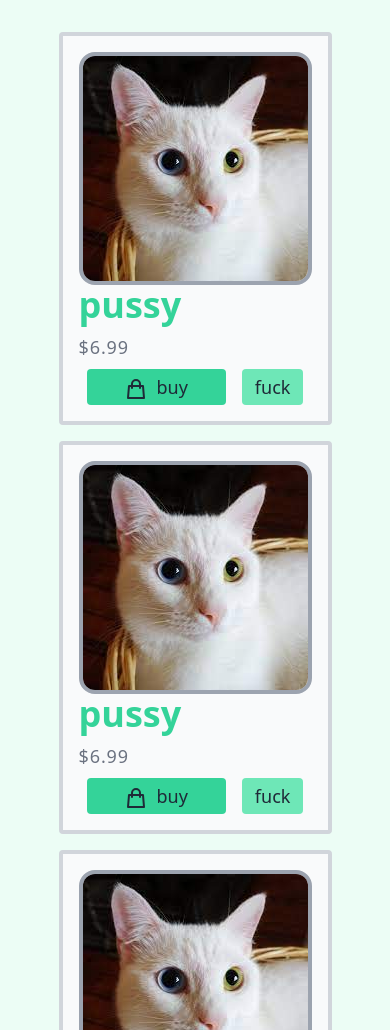
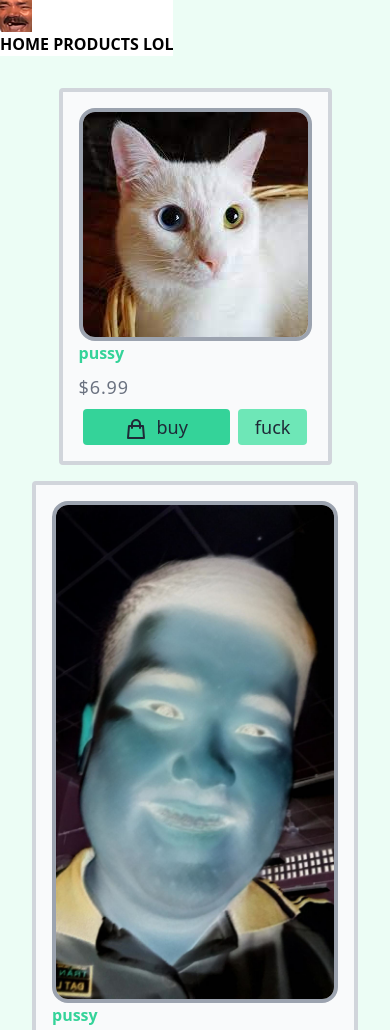
Before and after one commit to iLuvYouMegaHomo/CommercialWebsiteTest, a website: page public/index.html in a window 390 px wide. Shown: the top 1030 px of the page. Drawn offline with Linux system fonts and the light colour scheme.

Commit message:
more responsive design, now based on screen size

```diff
--- a/css/tailwind.css
+++ b/css/tailwind.css
@@ -2,16 +2,24 @@
 @import "tailwindcss/components";
 @import "tailwindcss/utilities";
 
+#taskbarContainer {
+    @apply inline-block bg-white
+}
+
+.taskbarButton {
+    @apply font-bold
+}
+
 .cardMain {
-    @apply flex-col items-center max-w-sm m-auto p-4 bg-gray-50 border-4 rounded border-gray-300
+    @apply items-center max-w-sm m-auto p-4 bg-gray-50 border-4 rounded border-gray-300
 }
 
 .imgMain {
-    @apply object-contain object-center border-gray-400 rounded-2xl border-4
+    @apply mx-auto object-center border-gray-400 rounded-2xl border-4
 }
 
 .titleMain {
-    @apply text-left font-sans text-4xl lg:text-6xl md:text-5xl font-bold text-green-400 mb-4
+    @apply text-left font-sans font-bold text-green-400 mb-4
 }
 
 .priceMain {
@@ -19,17 +27,67 @@
 }
 
 .buttonContainer {
-    @apply grid grid-cols-3 mt-2 mx-0 px-0
+    @apply grid grid-cols-3 gap-x-0 mt-2
 }
 
 .buyButton {
-    @apply col-span-2 mx-2 px-3 font-medium py-1 rounded border-green-800 bg-green-400 hover:bg-green-500 text-gray-800 hover:text-white text-lg
+    @apply col-span-2 mx-1 px-3 font-medium py-1 rounded border-green-800 bg-green-400 text-gray-800  text-lg
 }
 
 .fuckButton {
-    @apply col-span-1 mx-2 px-3 font-medium py-1 rounded border-green-800 bg-green-300 hover:bg-green-400 text-gray-800 hover:text-white text-lg
+    @apply col-span-1 mx-1 px-3 font-medium py-1 rounded border-green-800 bg-green-300 text-gray-800 truncate text-lg
 }
 
 #cardContainer {
-    @apply grid grid-cols-1 lg:grid-cols-4 md:grid-cols-3 sm:grid-cols-2 m-8 gap-4
+    @apply grid grid-cols-1 m-8 gap-4
 }
+
+@variants hover{
+    .buyButton {
+        @apply bg-green-500 text-white
+    }
+
+    .fuckButton {
+        @apply bg-green-400 text-white
+    }
+}
+
+@media screen(sm){
+    .imgMain {
+        @apply w-48 h-48
+    }
+
+    .titleMain {
+        @apply text-4xl
+    }
+
+    #cardContainer {
+        @apply grid-cols-2
+    }
+}
+
+@media screen(md) {
+    .imgMain {
+        @apply w-64 h-64
+    }
+
+    .titleMain {
+        @apply text-5xl
+    }
+    #cardContainer {
+        @apply grid-cols-3
+    }
+}
+
+@media screen(lg) {
+    .imgMain {
+        @apply w-72 h-72
+    }
+
+    .titleMain {
+        @apply text-7xl
+    }
+    #cardContainer {
+        @apply grid-cols-4
+    }
+}
--- a/public/index.html
+++ b/public/index.html
@@ -11,6 +11,12 @@
 
 </style>
 <body class="bg-green-50">
+    <div id="taskbarContainer" class="">
+        <img src="logo.png">
+        <button class="taskbarButton">HOME</button>
+        <button class="taskbarButton">PRODUCTS</button>
+        <button class="taskbarButton">LOL</button>
+    </div>
     <div id="cardContainer">
         <div class="cardMain">
             <img class="imgMain" src="./download.jfif">
@@ -25,11 +31,11 @@
             </div>
         </div>
         <div class="cardMain">
-            <img class="imgMain" src="./download.jfif">
+            <img class="imgMain" src="./image(1).jpg">
             <p class="titleMain">pussy</p>
             <p class="priceMain">$6.99</p>
             <div class="buttonContainer">
-                <button class="buyButton">
+                <button class="buyButton buyButtonHover">
                     <svg xmlns="http://www.w3.org/2000/svg" class="h-6 w-6 inline mr-2 object-center" fill="none" viewBox="0 0 24 24" stroke="currentColor">
                     <path stroke-linecap="round" stroke-linejoin="round" stroke-width="2" d="M16 11V7a4 4 0 00-8 0v4M5 9h14l1 12H4L5 9z"/></svg>buy
                 </button>
```
Also changed, not shown: public/build/build.css, public/image(1).jpg (added), public/logo.png (added), 1 other file.
